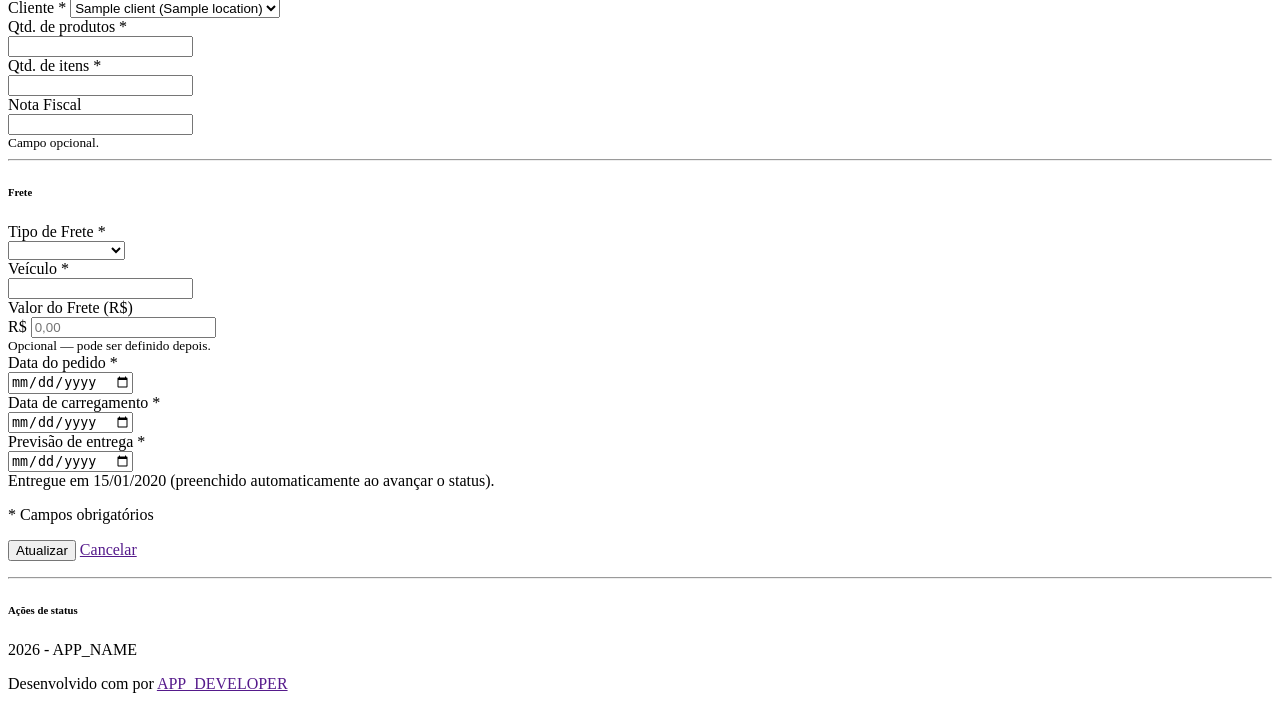
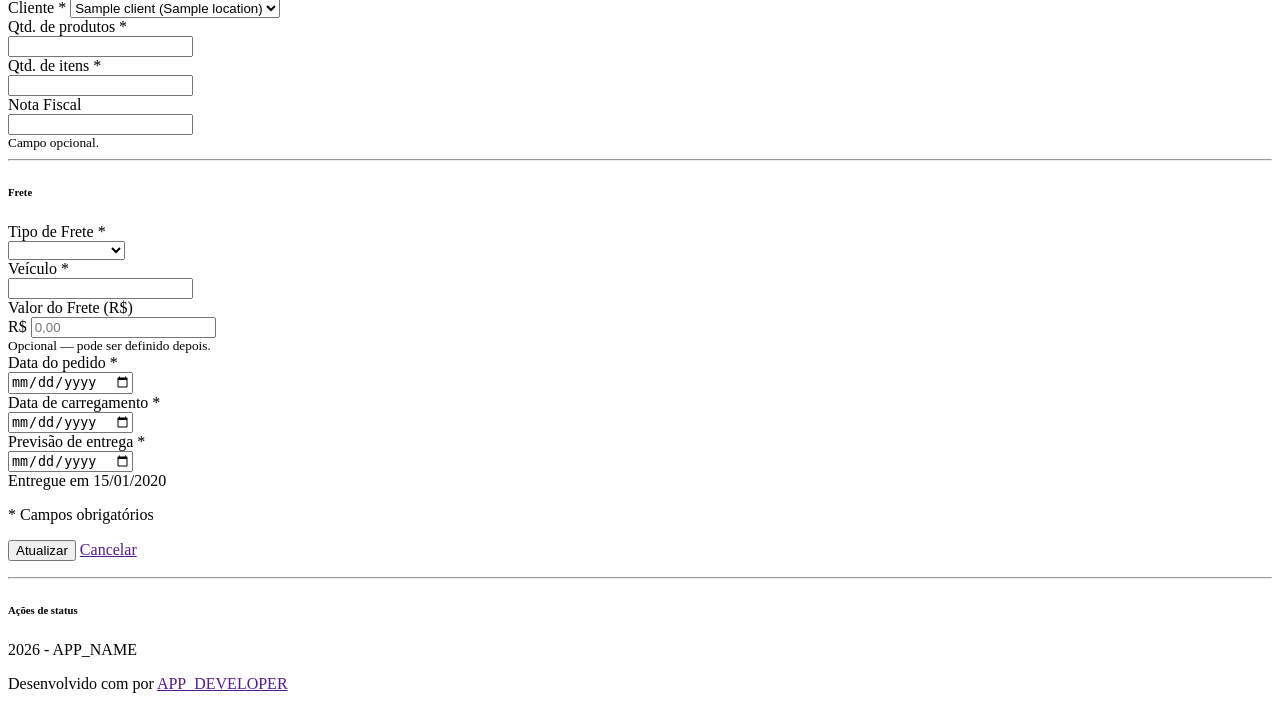
Before and after one commit to pedroleandro/farol, a PHP site: template app/Views/App/orders/edit.php in a window 1280 px wide. Shown: the part 255-964 px from the top of the page. Run offline with PHP 8.4, Linux system fonts and the light colour scheme; the template is opened without the code that fills it: most values are stand-ins (such as "Sample title", 1, 10 or a date in 2020); data that the repository does not hold is empty; some libraries are stand-ins or nearby versions.

```diff
--- a/app/Views/App/orders/edit.php
+++ b/app/Views/App/orders/edit.php
@@ -216,7 +216,6 @@
                                     <div class="alert alert-success mt-2 mb-0">
                                         <i class="bi bi-check-circle-fill me-1"></i>
                                         Entregue em <?= date('d/m/Y', strtotime($order->getDeliveryDate())) ?>
-                                        (preenchido automaticamente ao avançar o status).
                                     </div>
                                 <?php endif; ?>
 
```
